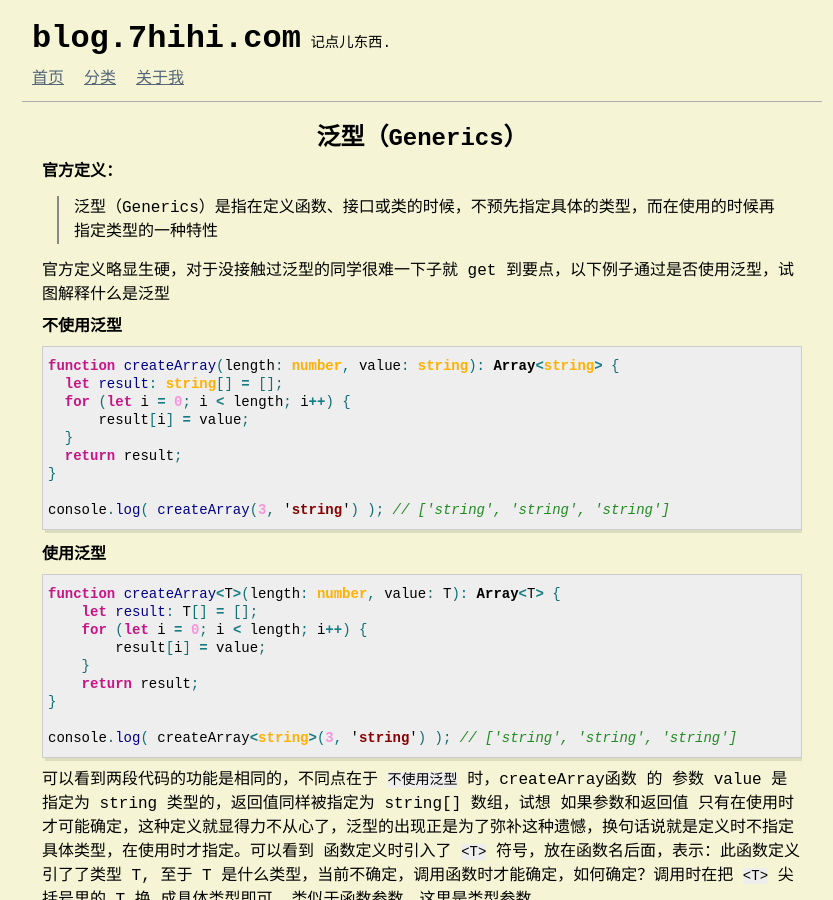
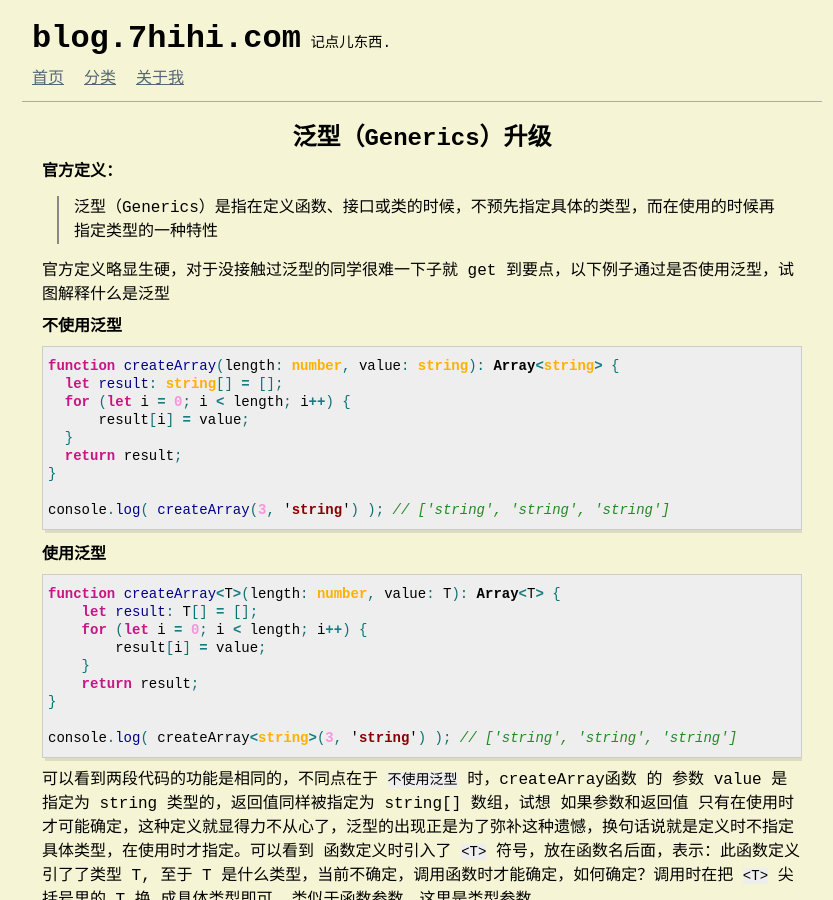
Before and after one commit to zakihuang/zakihuang.github.io, a Jekyll site: the page built from _posts/2021-09-27-typescript-generics.md, in a window 1280 px wide and 900 px high. Shown: the whole window, without its empty margins (218-1051 px from the left). Built offline with Jekyll 4.4.1, drawn with Linux system fonts in a browser that asks for light colours.

Commit message:
升级jekyll

```diff
--- a/Gemfile
+++ b/Gemfile
@@ -10,7 +10,7 @@
 #
 # This will help ensure the proper Jekyll version is running.
 # Happy Jekylling!
-gem "jekyll", "~> 3.9"
+gem 'jekyll', '~> 4.2'
 gem "webrick", "~> 1.7"
 gem "kramdown-parser-gfm"
 
--- a/_posts/2021-09-27-typescript-generics.md
+++ b/_posts/2021-09-27-typescript-generics.md
@@ -1,6 +1,6 @@
 ---
 layout: post
-title:  "泛型（Generics）"
+title:  "泛型（Generics）升级"
 date:   2021-09-27
 #last_modified_at: 2021-09-27
 categories: [typescript]
```
Also changed, not shown: Gemfile.lock, 1 other file.
